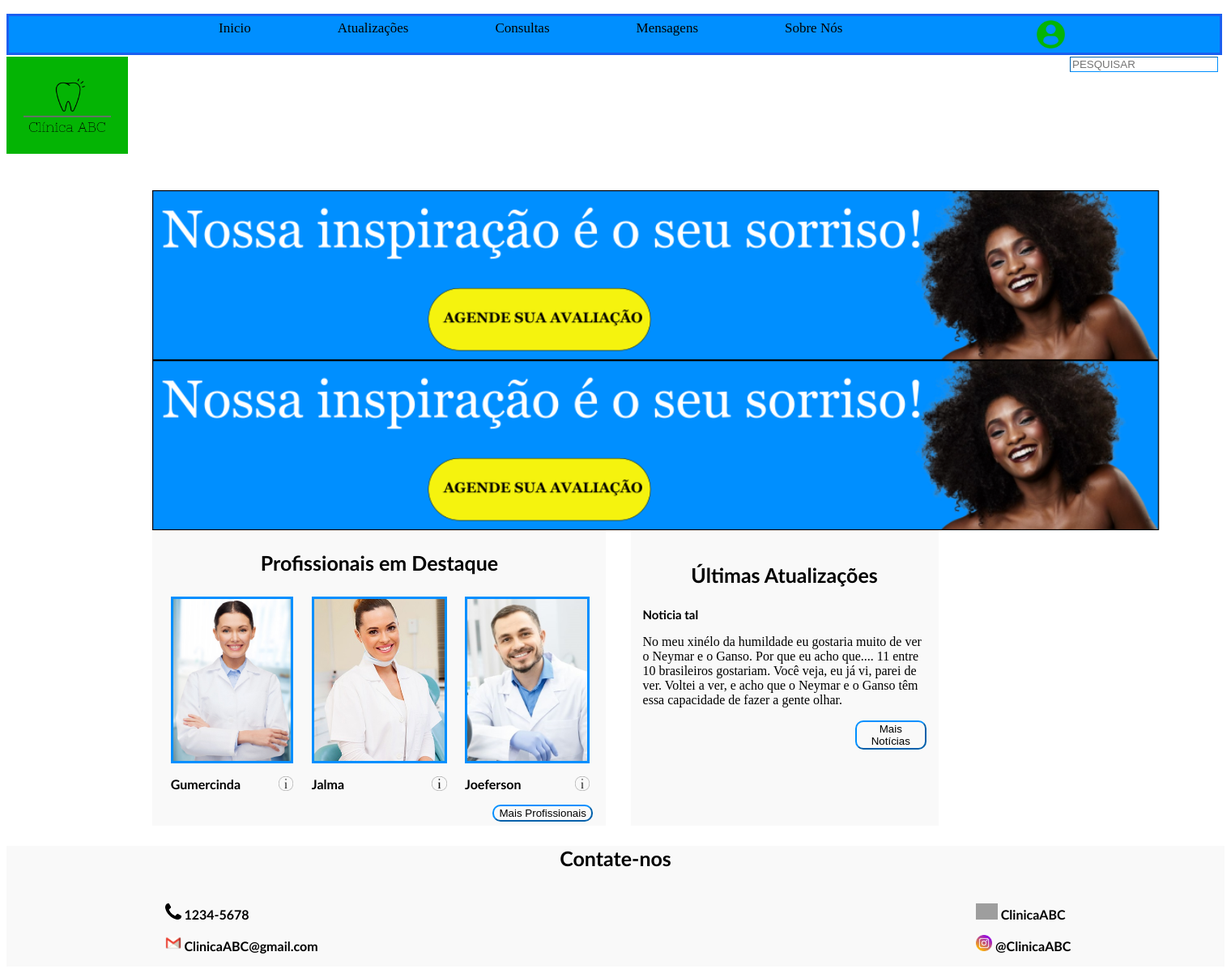
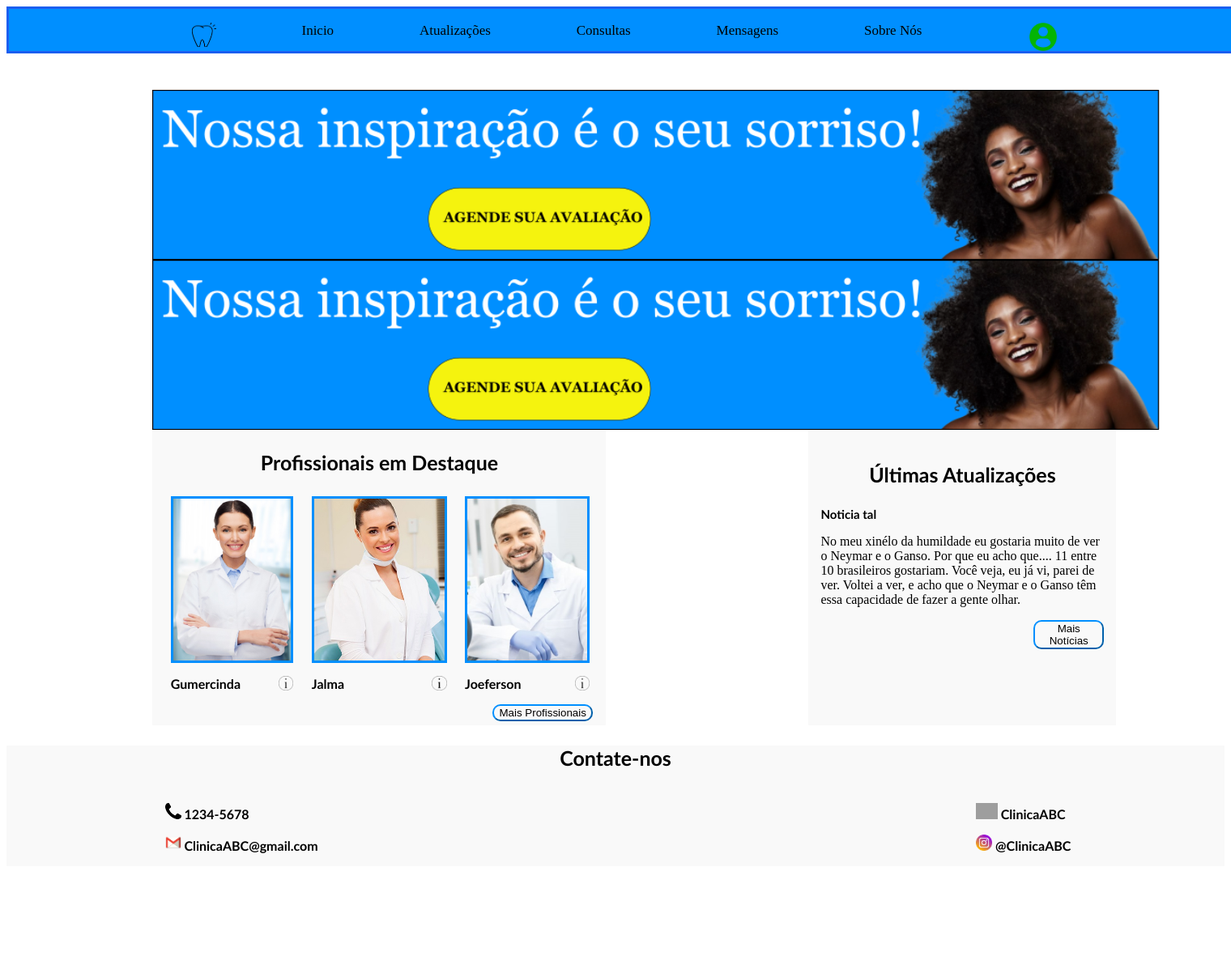
Before and after one commit to azevedoVine/Clinica-, a PHP site: page / in a window 1520 px wide; the page is wider, and only the part inside the window is pictured. Shown: that part at 81% size. After the commit the page ends 1054 px from the top of that part, so only its background shows below. Run offline with PHP 8.4, Linux system fonts and the light colour scheme; some libraries are stand-ins or nearby versions; grey boxes are pictures that could not be loaded.

Commit message:
Atualizacao do index

```diff
--- a/Usuário/assets/css/style.css
+++ b/Usuário/assets/css/style.css
@@ -1,19 +1,13 @@
 body{
 	font-family: Franklin Gothic Book;
-	font-size: 20 px;
-}
-
-#topo{
-	margin-top: 70px;
-	position: relative;
+	font-size: 16px;
 }
 
 #logo{
 
-	 width:150px;
-	 height:120px;
-	 background-color:#04B404;
-	 text-align:center;
+	 width:30px;
+	 height:30px;
+
 
 }
 #procurar-box{
@@ -23,34 +17,23 @@ body{
 	top:0;
 	}
 
-#pesquisar{
-	width:100%;
-	border-color:#008FFF;
-	border-width:0.1px;
-}
-
 #login{
-
-	right: 8;
-	top:1%;
-	margin-left: 240px;
+	top:0;
+	margin-left: 10%;
 }
 
 .menu{
-	background-color: #008FFF;
-	border:solid;
-	border-color:rgb(27, 95, 240);
-	list-style:none;
-	display:flex;
-	padding: 5px;
-	font-size: 17px;
-	position: absolute;
-	width: 88%;
-	top:0;
-	padding-left: 10%;
-
-}
-
+    background-color: #008FFF;
+    border: solid;
+    border-color: rgb(27, 95, 240);
+    list-style: none;
+    display: flex;
+    padding: 0 15%;
+    font-size: 17px;
+    position: relative;
+    width: 88%;
+    top: 0;
+    padding-top: 17px;}
 ul{
 	position: absolute;
 }
@@ -196,12 +179,24 @@ footer{
 
 .atualizacoes-atalho{
 	background-color: #f9f9f9ff;
-	margin-left:2%;
+	margin-left:250px;
 	word-wrap: break-word;
 	width:350px;
 	padding: 15px;
 }
 
 .atualizacao-botao{
-	margin-bottom: 0 !important;
+	border-color:#008FFF;
+	border-radius: 10px;
+	background-color:#f9f9f9ff;
+	margin-bottom: 0;
 }
+
+.atualizacao-botao:hover{
+	background-color: #008FFF;
+	color: white;
+}
+
+.dados-link:hover{
+	color: #008FFF;
+}
--- a/Usuário/index.html
+++ b/Usuário/index.html
@@ -14,7 +14,8 @@
 
 		<nav>
 					<ul class="menu">
-						<li><a href="#">Inicio</a></li>
+						<a href="index.html"><img id="logo" src="assets/img/logo.png" ></a>
+						<li><a href="index.html">Inicio</a></li>
 						<li><a href="#">Atualizações</a>
 						</li>
 						<li><a href="#">Consultas</a>
@@ -34,14 +35,6 @@
 							</div>
 					</ul>
 		</nav>
-			<div id="topo">
-				<div id="logo">
-					<img src="assets/img/logo.png" width="120" height="120">
-				</div>
-				<div id="procurar-box">
-					<input id="pesquisar" placeholder="PESQUISAR">
-				</div>
-			</div>
 
 		<section>
 				<div class="anuncio">
@@ -96,13 +89,13 @@
 
 				<p class="negrito"> <img src="assets/img/telefone.png" height="20">  1234-5678 </p>
 
-				<p class="negrito"> <img src="assets/img/gmail.png" height="20">  ClinicaABC@gmail.com </p>
+				<a class="dados-link" href="mailto:clinicaabc@gmail.com"><p class="negrito"> <img src="assets/img/gmail.png" height="20">  ClinicaABC@gmail.com </p></a>
 				</div>
 
 				<div class="dados2">
-					<p class="negrito"> <img src="assets/img/FB.png" height="20">  ClinicaABC </p>
+					<a class="dados-link" href="https://www.facebook.com/"><p class="negrito"> <img src="assets/img/FB.png" height="20">  ClinicaABC </p></a>
 
-					<p class="negrito"> <img src="assets/img/insta.png" height="20">  @ClinicaABC </p>
+					<a class="dados-link" href="https://www.instagram.com/"><p class="negrito"> <img src="assets/img/insta.png" height="20">  @ClinicaABC </p></div></a>
 				</div>
 			</div>
 		</footer>
```
Also changed, not shown: Usuário/assets/img/Logo.png.
